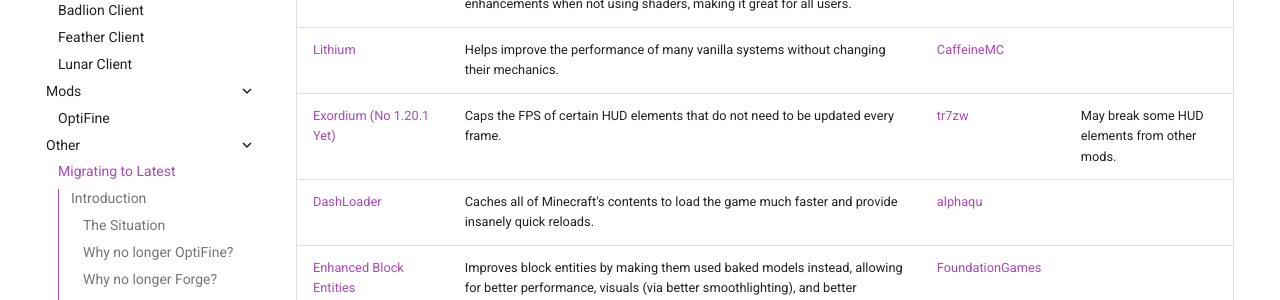
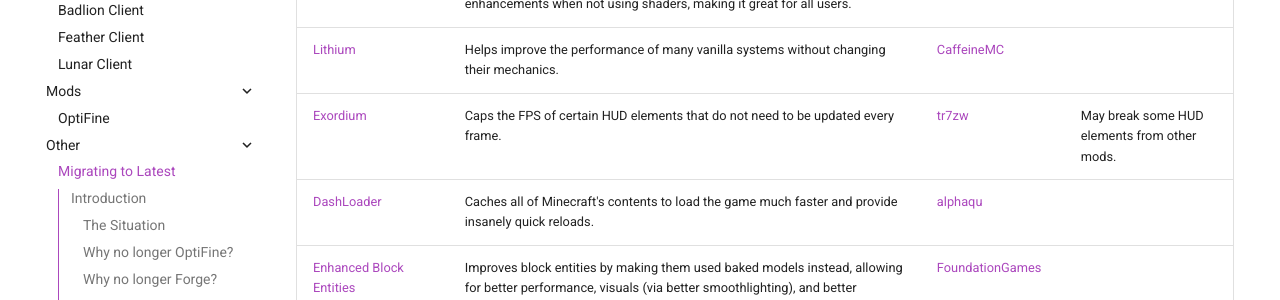
Before and after one commit to MicrocontrollersDev/Alternatives, an MkDocs documentation site: the page built from docs/latest/migrating.md, in a window 1280 px wide and 900 px high, scrolled down 1812 px. Shown: the part 152-452 px from the top of the window. Built offline with MkDocs 1.6.1 and Material for MkDocs 9.7.7, drawn with Linux system fonts in a browser that asks for light colours; comment, search, counter and statistics services are not loaded.

Commit message:
Exordium 1.20 (#143)

```diff
--- a/docs/latest/migrating.md
+++ b/docs/latest/migrating.md
@@ -115,7 +115,7 @@
 | [Sodium](https://modrinth.com/mod/sodium) | An all around performance mod, Sodium allows users to play the latest versions of Minecraft with high FPS, completely outperforming OptiFine, with some users seeing up to 8x their vanilla frames. Sodium also drastically improve visuals, providing a much better gameplay experience. | [CaffeineMC](https://github.com/CaffeineMC) |
 | [Iris](https://irisshaders.github.io) | A shader loader that allows users to load up their favorite OptiFine shaderpacks, but with much higher FPS. Iris also provides performance enhancements when not using shaders, making it great for all users. | [IrisShaders](https://github.com/IrisShaders) |
 | [Lithium](https://modrinth.com/mod/lithium) | Helps improve the performance of many vanilla systems without changing their mechanics. | [CaffeineMC](https://github.com/CaffeineMC) |
-| [Exordium (No 1.20.1 Yet)](https://modrinth.com/mod/exordium) | Caps the FPS of certain HUD elements that do not need to be updated every frame. | [tr7zw](https://github.com/tr7zw) | May break some HUD elements from other mods. |
+| [Exordium](https://modrinth.com/mod/exordium) | Caps the FPS of certain HUD elements that do not need to be updated every frame. | [tr7zw](https://github.com/tr7zw) | May break some HUD elements from other mods. |
 | [DashLoader](https://modrinth.com/mod/dashloader) | Caches all of Minecraft's contents to load the game much faster and provide insanely quick reloads. | [alphaqu](https://github.com/alphaqu) |
 | [Enhanced Block Entities](https://modrinth.com/mod/ebe) | Improves block entities by making them used baked models instead, allowing for better performance, visuals (via better smoothlighting), and better resource pack customizability. | [FoundationGames](https://github.com/FoundationGames) |
 | [FerriteCore](https://modrinth.com/mod/ferrite-core/versions) | Helps reduce the amount of memory the game takes up. This may make a big difference for larger modpacks as well. | [malte0811](https://github.com/malte0811) |
```
